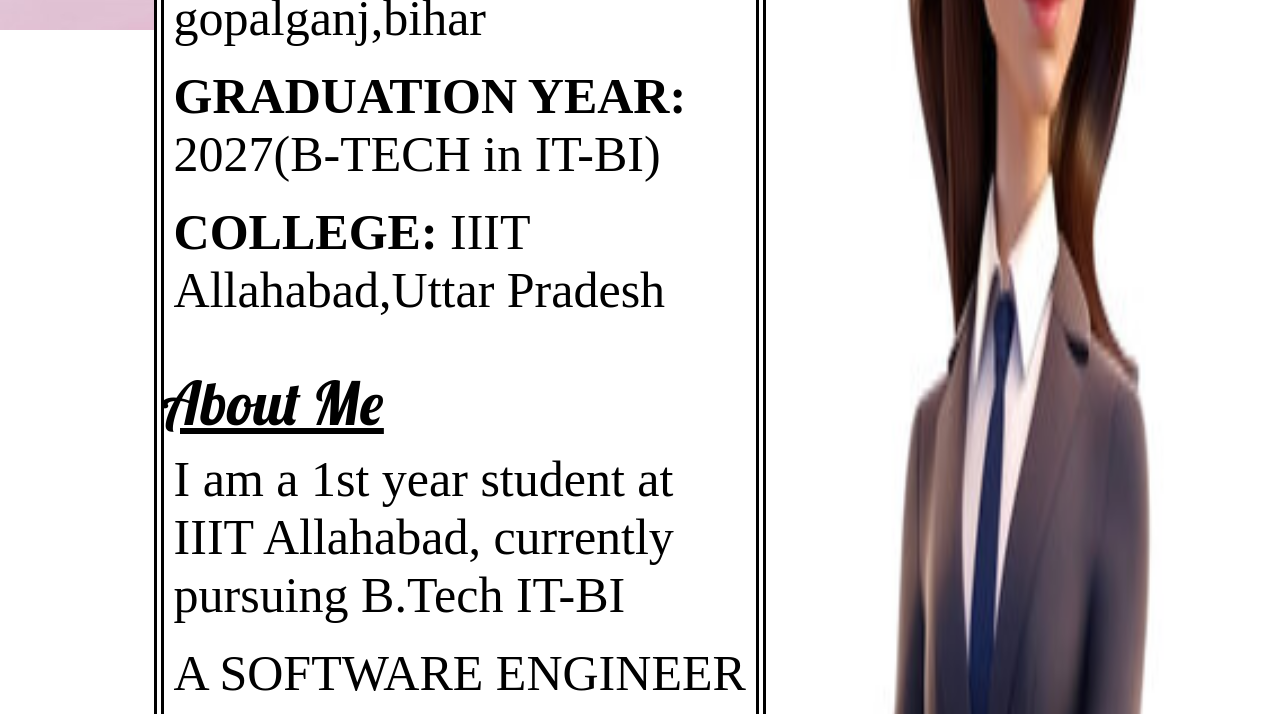
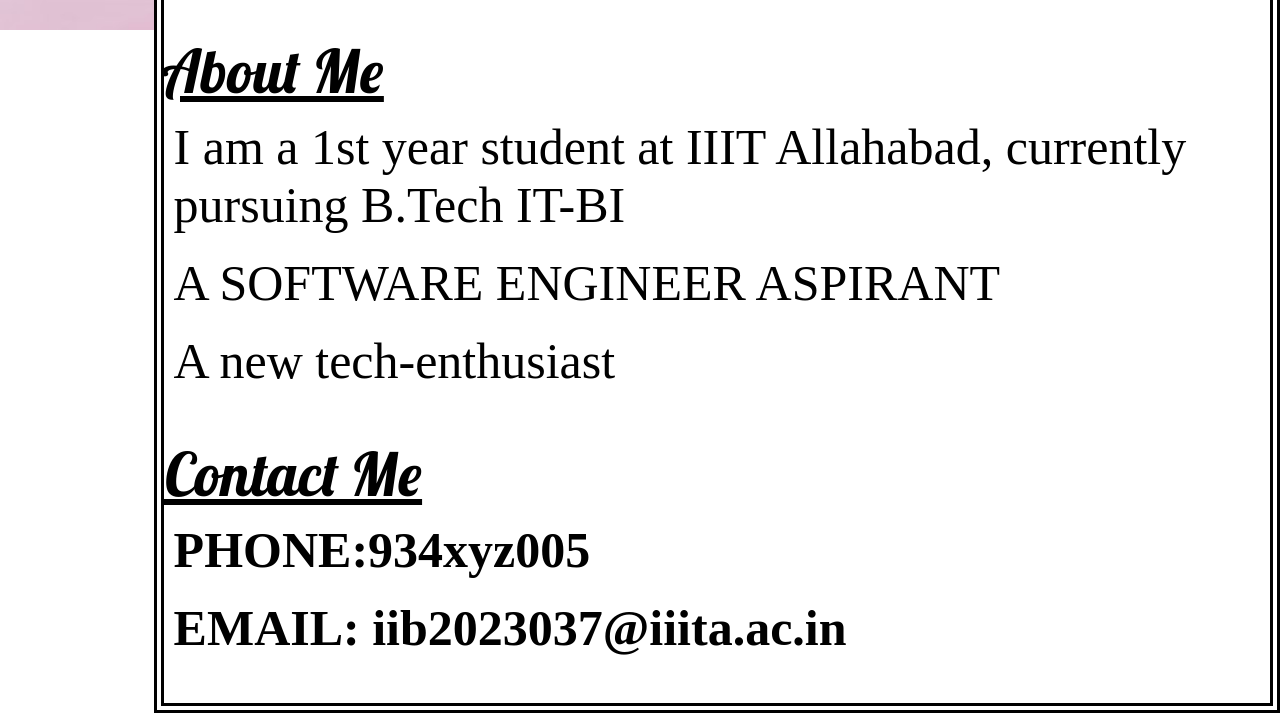
Before and after one commit to nidhikumari30/nidhi_portfolio, a plain HTML site: page intro.html in a window 1280 px wide. Shown: the part 770-1484 px from the top of the page. Drawn offline with Linux system fonts and the light colour scheme; a web font is replaced by a local one.

Commit message:
Update intro.html

```diff
--- a/intro.html
+++ b/intro.html
@@ -50,8 +50,7 @@
                             <br>
                             <br>
 
-                        </div>
-                        <img style="float:unset" src="business.jpg" width="1000px"  >
+                            </div>
                     </div>
 
 </div>
```
